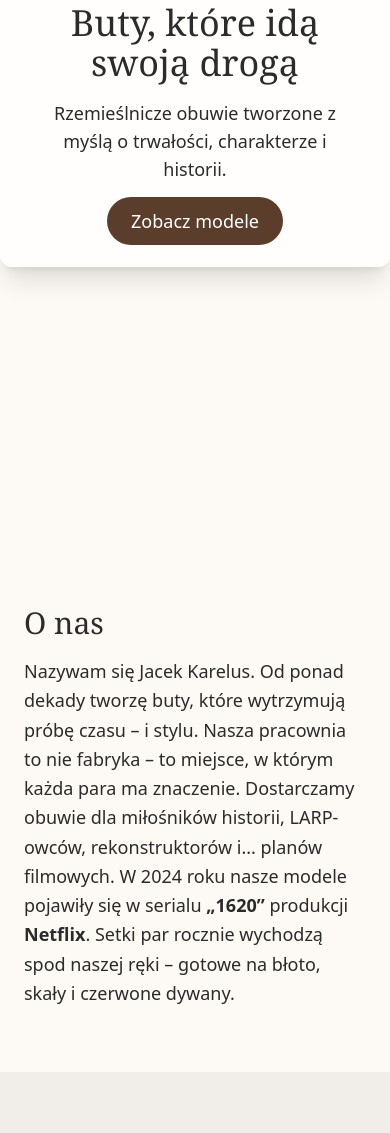
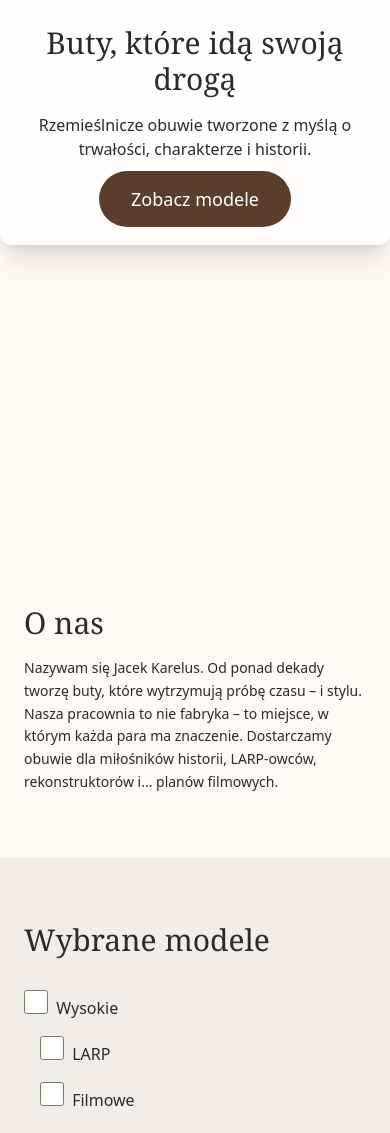
Before and after one commit to PKrokosz/Karelus, a plain HTML site: page index.html in a window 390 px wide. Shown: the part 303-1436 px from the top of the page. Drawn offline with nearby package versions, Linux system fonts and the light colour scheme.

Commit message:
Improve mobile usability

```diff
--- a/index.html
+++ b/index.html
@@ -23,20 +23,20 @@
   <!-- HERO SECTION -->
   <section class="w-full h-screen bg-cover bg-center flex items-center justify-center" style="background-image: url('img/placeholder_hero.jpg')">
     <div class="bg-white/80 p-8 rounded-xl shadow-xl text-center max-w-xl" data-aos="fade-up">
-      <h1 class="text-4xl md:text-5xl font-serif mb-4">Buty, które idą swoją drogą</h1>
-      <p class="text-lg mb-6">Rzemieślnicze obuwie tworzone z myślą o trwałości, charakterze i historii.</p>
-      <a href="#katalog" class="bg-[#5a3e2b] text-white px-6 py-3 rounded-full text-lg transition-transform hover:scale-105">Zobacz modele</a>
+      <h1 class="text-3xl md:text-5xl font-serif mb-4">Buty, które idą swoją drogą</h1>
+      <p class="text-base md:text-lg mb-6">Rzemieślnicze obuwie tworzone z myślą o trwałości, charakterze i historii.</p>
+      <a href="#katalog" class="bg-[#5a3e2b] text-white px-8 py-4 md:px-6 md:py-3 rounded-full text-lg transition-transform hover:scale-105">Zobacz modele</a>
     </div>
   </section>
 
   <!-- O NAS -->
   <section class="py-16 px-6 max-w-5xl mx-auto" id="o-nas">
     <h2 class="text-3xl font-serif mb-4" data-aos="fade-right">O nas</h2>
-    <p class="text-lg leading-relaxed" data-aos="fade-left">
+    <p class="text-sm md:text-lg leading-relaxed" data-aos="fade-left">
       Nazywam się Jacek Karelus. Od ponad dekady tworzę buty, które wytrzymują próbę czasu – i stylu.
       Nasza pracownia to nie fabryka – to miejsce, w którym każda para ma znaczenie.
       Dostarczamy obuwie dla miłośników historii, LARP-owców, rekonstruktorów i... planów filmowych.
-      W 2024 roku nasze modele pojawiły się w serialu <strong>„1620”</strong> produkcji <strong>Netflix</strong>. Setki par rocznie wychodzą spod naszej ręki – gotowe na błoto, skały i czerwone dywany.
+      <span class="hidden sm:inline">W 2024 roku nasze modele pojawiły się w serialu <strong>„1620”</strong> produkcji <strong>Netflix</strong>. Setki par rocznie wychodzą spod naszej ręki – gotowe na błoto, skały i czerwone dywany.</span>
     </p>
   </section>
 
@@ -45,9 +45,9 @@
     <div class="max-w-5xl mx-auto">
       <h2 class="text-3xl font-serif mb-8" data-aos="fade-up">Wybrane modele</h2>
       <div class="mb-6 space-x-4">
-        <label><input type="checkbox" class="filter" value="wysokie"> Wysokie</label>
-        <label><input type="checkbox" class="filter" value="larp"> LARP</label>
-        <label><input type="checkbox" class="filter" value="filmowe"> Filmowe</label>
+        <label class="text-base md:text-lg"><input type="checkbox" class="w-6 h-6 mr-1 sm:w-4 sm:h-4 filter" value="wysokie"> Wysokie</label>
+        <label class="text-base md:text-lg"><input type="checkbox" class="w-6 h-6 mr-1 sm:w-4 sm:h-4 filter" value="larp"> LARP</label>
+        <label class="text-base md:text-lg"><input type="checkbox" class="w-6 h-6 mr-1 sm:w-4 sm:h-4 filter" value="filmowe"> Filmowe</label>
       </div>
       <div id="katalog-modeli" class="grid md:grid-cols-2 gap-8"></div>
     </div>
--- a/karelus_style.css
+++ b/karelus_style.css
@@ -29,3 +29,21 @@ label {
 .button:hover {
   background-color: #472e20;
 }
+
+@media (max-width: 640px) {
+  input,
+  select,
+  textarea {
+    font-size: 1.2rem;
+    padding: 0.75rem;
+  }
+
+  .button {
+    font-size: 1.2rem;
+    padding: 0.75rem 1.25rem;
+  }
+
+  .tooltip {
+    display: none;
+  }
+}
```
Also changed, not shown: thank-you.html (+6 -0 lines), zamowienie.html (+35 -1 lines).
